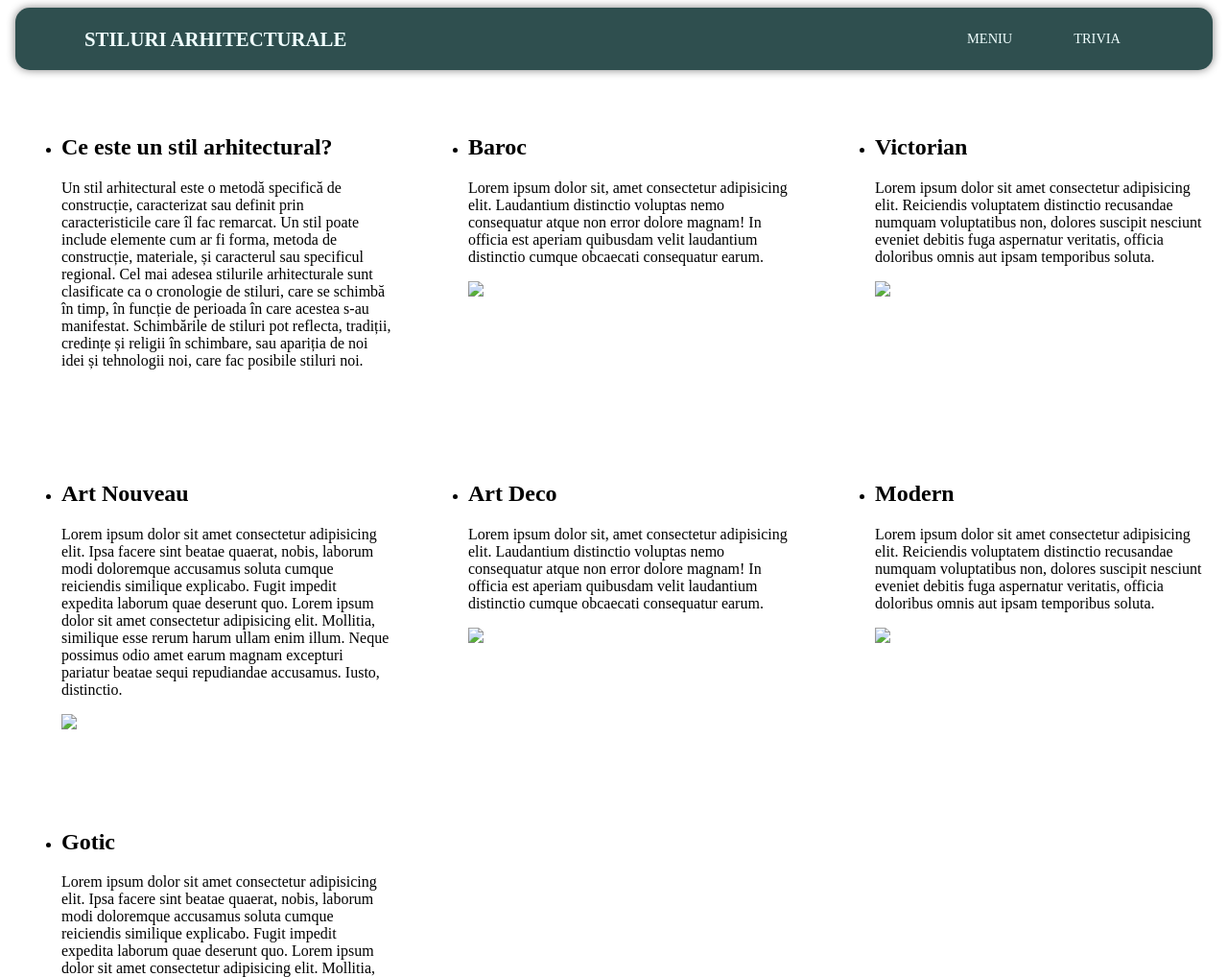
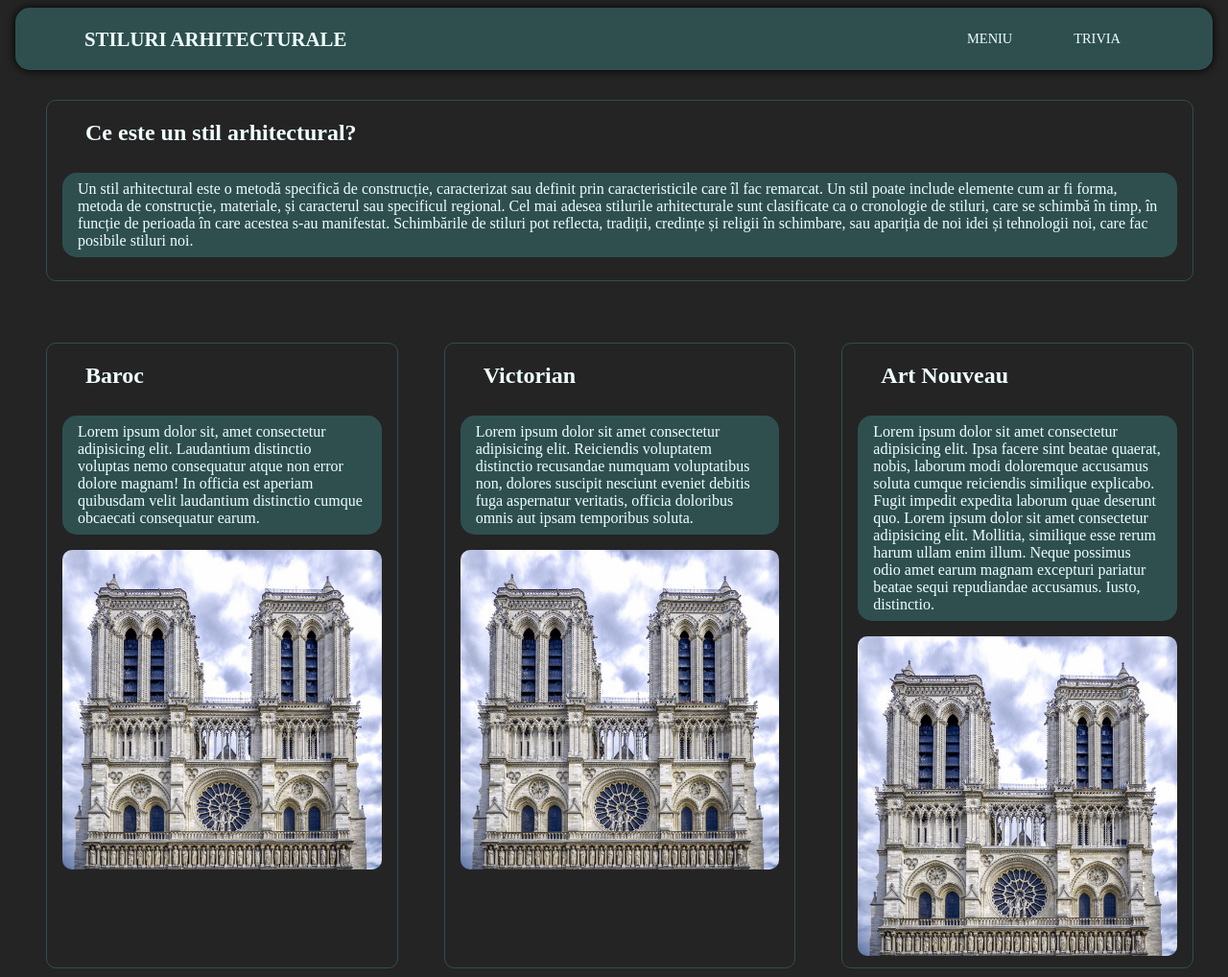
Before and after one commit to andreiOpran/Arhitectural-Styles-Website, a plain HTML site: page index.html in a window 1280 px wide. Shown: the top 1018 px of the page at 96% size. Drawn offline with Linux system fonts and the light colour scheme.

Commit message:
am editat culorile si am facut card-urile

```diff
--- a/index.css
+++ b/index.css
@@ -2,8 +2,8 @@ header {
   text-transform: uppercase;
   padding-bottom: 5rem;
 }
-main {
-  padding: 0 1em;
+body{
+  background-color:rgb(36, 36, 36);
 }
 
 /* de aici incepe nav ul  */
@@ -12,7 +12,7 @@ main {
 .nav{
   position:fixed;
   width: calc(100vw - 2rem);
-  box-shadow:0 0 10px gray;
+  box-shadow:0 0 10px black;
   background-color: darkslategrey;
   border-radius: 15px;
   right:1rem;
@@ -35,6 +35,12 @@ main {
   font-weight:bold;
   font-size:130%;
   white-space: nowrap;
+  transition: color 0.2s ease-in-out;
+}
+
+.navListLogo:hover{
+  cursor:pointer;
+  color:rgb(33, 56, 56);
 }
 
 .navListItem{
@@ -43,6 +49,22 @@ main {
   padding: 1.5rem 1rem;
   cursor:pointer;
   font-size:90%;
+}
+#logo{
+  cursor: default;
+}
+#butonStiluri{
+  cursor:default;
+}
+.navListItemDropdownItem{
+  cursor:pointer;
+}
+
+#butonTrivia{
+  transition: color 0.2s ease-in-out;
+}
+#butonTrivia:hover{
+  color:rgb(33, 56, 56);
 }
 
 .navListItem:hover .navListItemDropdown{
@@ -84,10 +106,86 @@ main {
 
 .cards{
   display:grid;
-  grid-template-columns: repeat(auto-fill, minmax(300px, 1fr));
-  gap:5rem;
-  margin-top:2rem;
+  margin-right: 1.75rem;
+  border-radius: 25px;
+  grid-template-columns: 1fr 1fr 1fr;
+  justify-content:space-between;
+  gap:3rem;
+  grid-template-areas:
+    "primul-card primul-card primul-card"
+    "card-baroc card-victorian card-artnouveau";
 }
+
+
+.cards li {
+  border: 1.5px solid darkslategrey;
+  margin-bottom: 1em;
+  border-radius:10px;
+  transition: background-color 0.5s ease-in-out; /* Add this line */
+}
+
+.cards li:hover h1{
+  background-color: darkslategrey;
+  cursor: default;
+}
+.cards li:hover h2{
+  background-color: darkslategrey;
+  cursor: default;
+}
+.cards li:hover .innerText{
+  background-color: rgb(33, 56, 56);
+  cursor: default;
+}
+.cards li:hover{
+  background-color: darkslategrey;
+  cursor: default;
+}
+
+.cards h2, h1 {
+  background: rgb(36, 36, 36);
+  margin: 0;
+  padding: 0.5em 1em;
+  color:azure;
+  transition: background-color 0.5s ease-in-out; /* Add this line */
+}
+
+.cards .inner{
+  list-style: none;
+  background-color: rgb(36, 36, 36);
+  padding: 0.5em 1em;
+}
+
+.innerText{
+  background-color: darkslategrey;
+  color:azure;
+  padding: 0.5em 1em;
+  border-radius:15px;
+  transition: background-color 0.5s ease-in-out; /* Add this line */
+}
+
+#primulCard{
+  grid-area: primul-card;
+}
+
+
+#cardBaroc{
+  grid-area:card-baroc;
+}
+
+#cardVictorian{
+  grid-area:card-victorian;
+}
+
+#cardArtNouveau{
+  grid-area:card-artnouveau;
+}
+
+img{
+  height:fit-content;
+  width:100%;
+  border-radius: 10px;
+}
+
 
 
 /* responsive  */
```
Also changed, not shown: Imagini/poza1.png (added).
